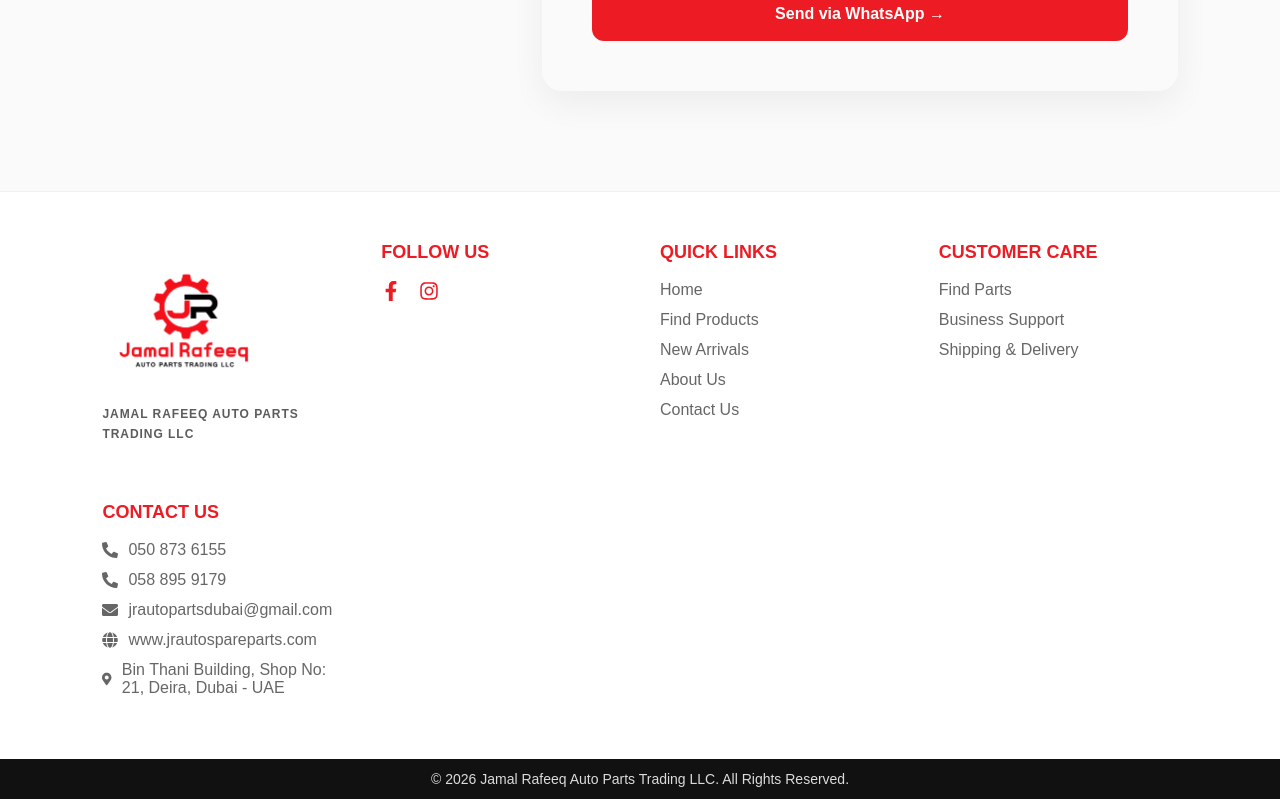
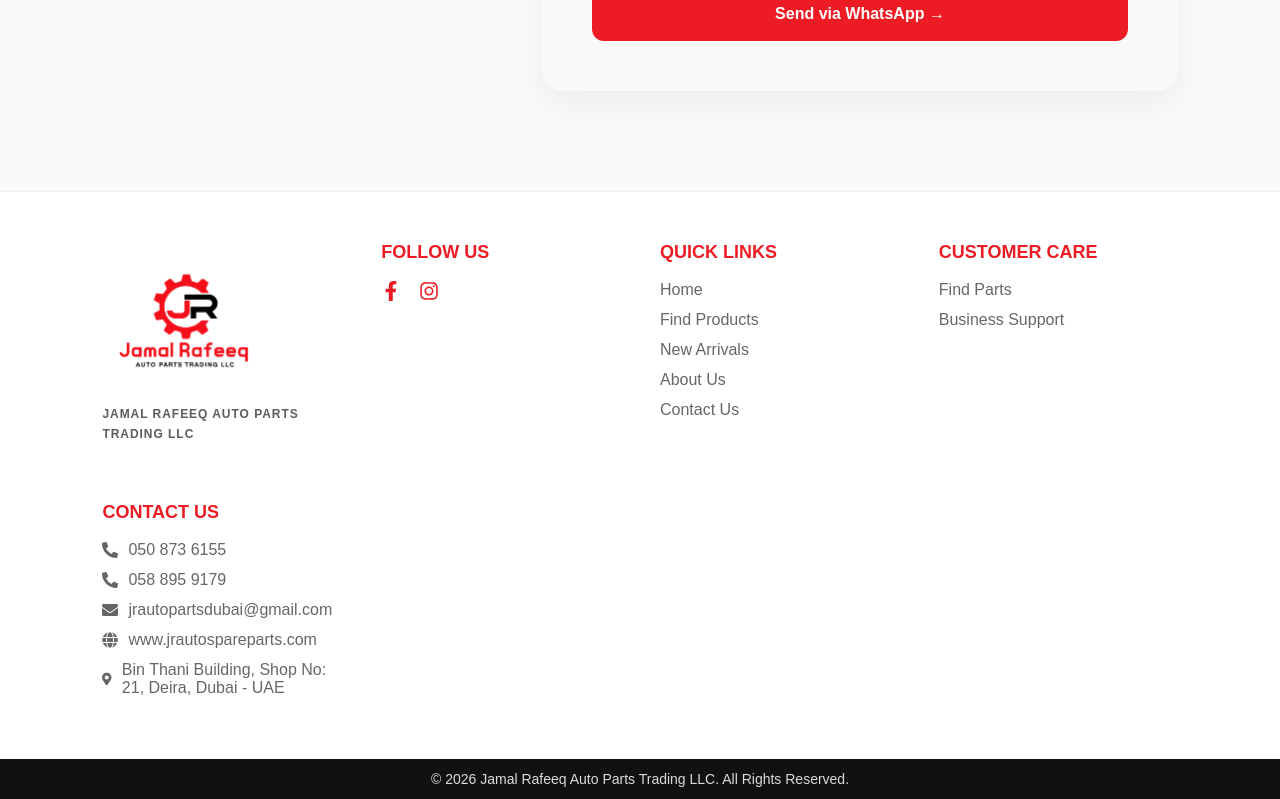
Before and after one commit to wwwwebexxy-cmd/Jamal-Rafeeq-frondent-, a React (Vite) app: page /contact in a window 1280 px wide. Shown: the part 974-1773 px from the top of the page. Built offline with nearby package versions, Linux system fonts and the light colour scheme; no server answers; a web font is replaced by a local one.

Commit message:
update-now

```diff
--- a/src/components/Contact.jsx
+++ b/src/components/Contact.jsx
@@ -212,10 +212,6 @@
                             </option>
 
                             <option>
-                                Shipping & Delivery
-                            </option>
-
-                            <option>
                                 Returns & Exchanges
                             </option>
 
--- a/src/components/Footer.jsx
+++ b/src/components/Footer.jsx
@@ -54,7 +54,7 @@
                         <ul>
                             <li><Link to="/find-products">Find Parts</Link></li>
                             <li><Link to="/contact">Business Support</Link></li>
-                            <li><Link to="/contact">Shipping &amp; Delivery</Link></li>
+                            {/* <li><Link to="/contact">Shipping &amp; Delivery</Link></li> */}
 
                         </ul>
                     </div>
```
